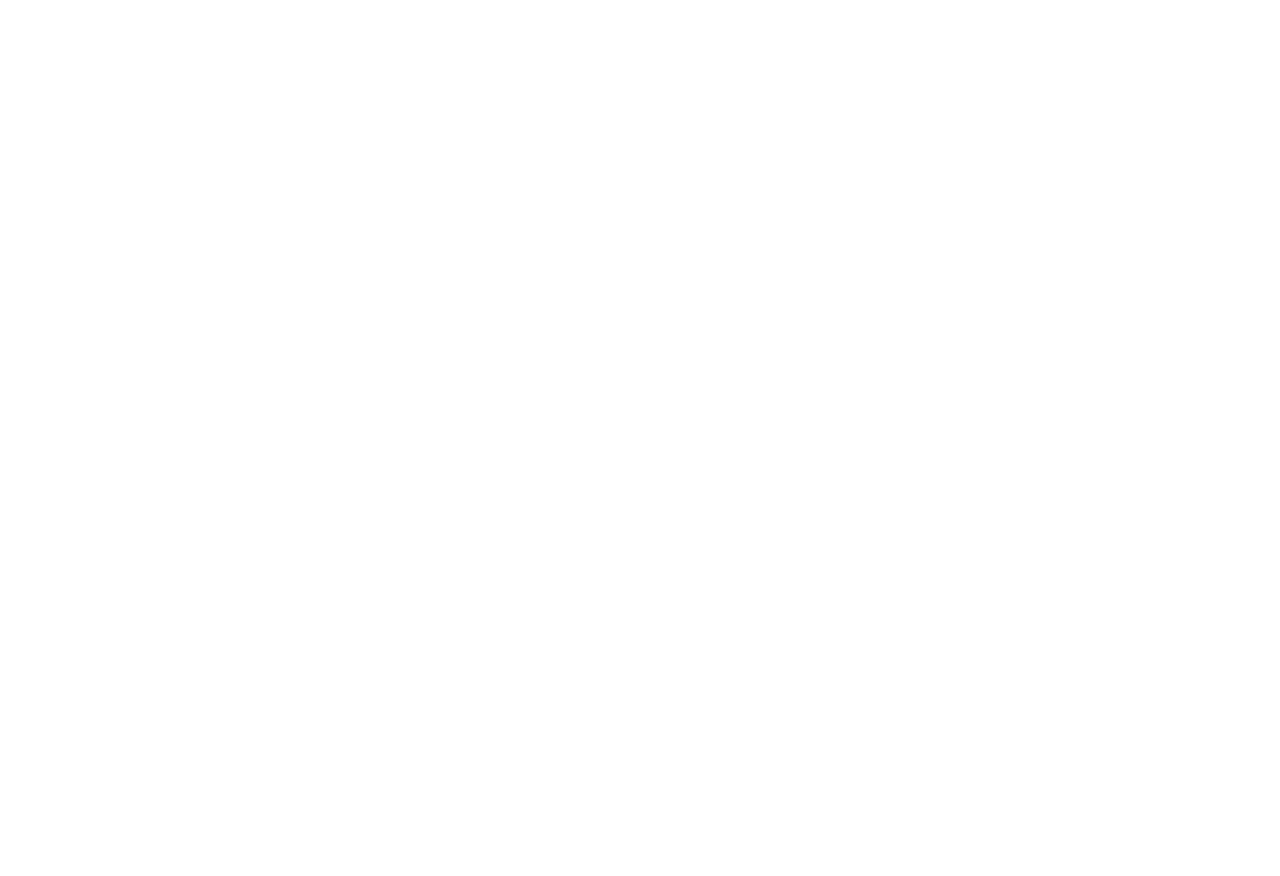
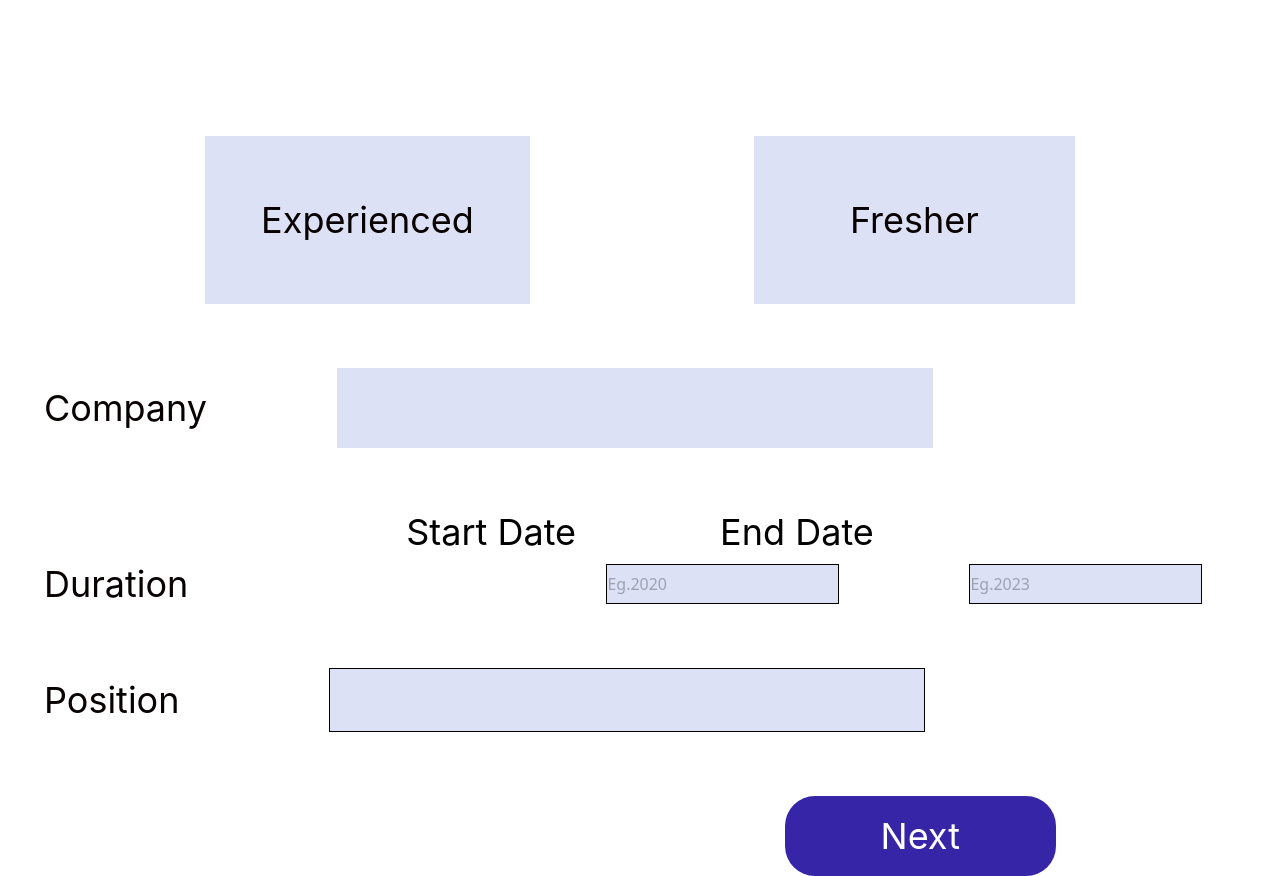
Before and after one commit to AMITKURIL98/Job-Portal_App, a React (Vite) app: page /info in a window 1280 px wide. Shown: the part 440-1316 px from the top of the page. Before the commit the page ends 800 px from the top, so only its background shows below. Built offline with nearby package versions, Linux system fonts and the light colour scheme.

Commit message:
Updated Info.jsx

```diff
--- a/src/components/Info.jsx
+++ b/src/components/Info.jsx
@@ -3,39 +3,94 @@
 function Info() {
   return (
     <>
+      <div className="">
         <div className="py-36 px-11">
-        <div className="mb-8 flex gap-[200px] mr-80">
-          <div className="text-[#010000] text-4xl font-normal font-[Poppins]">
+          <div className="mb-8 flex gap-[200px] align-middle">
+            <div className="text-[#010000] text-4xl font-normal font-[Poppins] h-16">
               Name
             </div>
             <input
               type="text"
               id="name"
               name="name"
-            className="bg-[#DCE1F6] w-full"
-          ></input>
+              className="bg-[#DCE1F6] w-[63%]"
+            />
           </div>
-        <div className="mb-8 flex gap-[56px] mr-80">
-          <div className="text-[#010000] text-4xl font-normal font-[Poppins]">
+          <div className="mb-8 flex gap-[54px]">
+            <div className="text-[#010000] text-4xl font-normal font-[Poppins] h-16">
               Mobile Number
             </div>
             <input
               type="text"
               id="mnumber"
               name="mnumber"
-            className="bg-[#DCE1F6] w-full"
-          ></input>
+              className="bg-[#DCE1F6] h-16 w-[63%]"
+            />
           </div>
-        <div className="mb-8 flex gap-[200px] mr-80">
-          <div className="text-[#010000] text-4xl font-normal font-[Poppins]">
+          <div className="mb-8 flex gap-[200px]">
+            <div className="text-[#010000] text-4xl font-normal font-[Poppins] h-16">
               Email
             </div>
             <input
               type="email"
               id="email"
               name="email"
-            className="bg-[#DCE1F6] w-full"
-          ></input>
+              className="bg-[#DCE1F6] w-[63%]"
+            />
+          </div>
+        </div>
+        <div className="flex gap-56 justify-center">
+          <div className="px-14 py-16 bg-[#DCE1F6] text-[#080101] text-4xl font-[Inter] font-normal">
+            Experienced
+          </div>
+          <div className="px-24 py-16 bg-[#DCE1F6] text-[#080101] text-4xl font-[Inter] font-normal">
+            Fresher
+          </div>
+        </div>
+        <div className="mt-16 mb-16">
+          <div className="flex px-11 gap-[130px] align-middle items-center">
+            <div className="text-[#080101] text-4xl font-normal font-[Inter]">
+              Company
+            </div>
+            <input className="bg-[#DCE1F6] w-[50%] h-20" type="text" />
+          </div>
+        </div>
+        <div className="flex justify-center items-center gap-36 mb-3">
+          <div className="text-black text-4xl font-[Inter] font-normal">
+            Start Date
+          </div>
+          <div className="text-black text-4xl font-[Inter] font-normal">
+            End Date
+          </div>
+        </div>
+        <div className="flex gap-[130px] px-11">
+          <div className="text-[#080101] text-4xl font-normal font-[Inter] pr-72">
+            Duration
+          </div>
+          <input
+            className="bg-[#DCE1F6] border-[1px] border-black "
+            type="text"
+            placeholder="Eg.2020"
+          />
+          <input
+            className="bg-[#DCE1F6] border-[1px] border-black "
+            type="text"
+            placeholder="Eg.2023"
+          />
+        </div>
+        <div className="my-16 px-11 flex gap-[150px] align-middle items-center">
+          <div className="text-[#080101] font-[Inter] text-4xl font-normal">
+            Position
+          </div>
+          <input
+            className="bg-[#DCE1F6] border-[1px] border-black w-1/2 h-16"
+            type="text"
+          />
+        </div>
+        <div className="flex justify-end mr-56">
+          <div className="text-white text-4xl font-[Inter] font-normal px-24 py-5 bg-[#3626A7] rounded-[30px]">
+            Next
+          </div>
         </div>
       </div>
     </>
```
Lines whose indentation alone changed are shown as unchanged.
